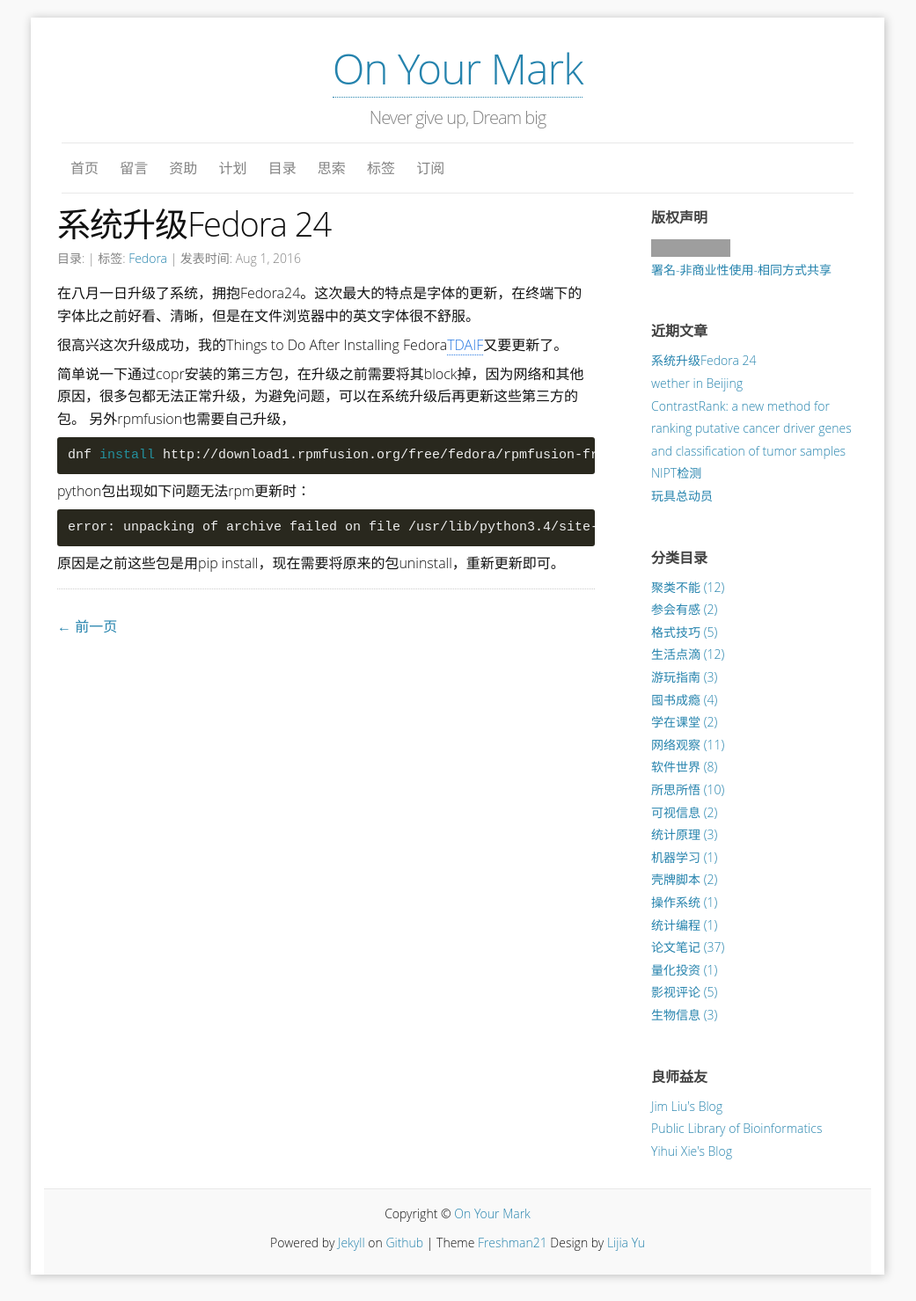
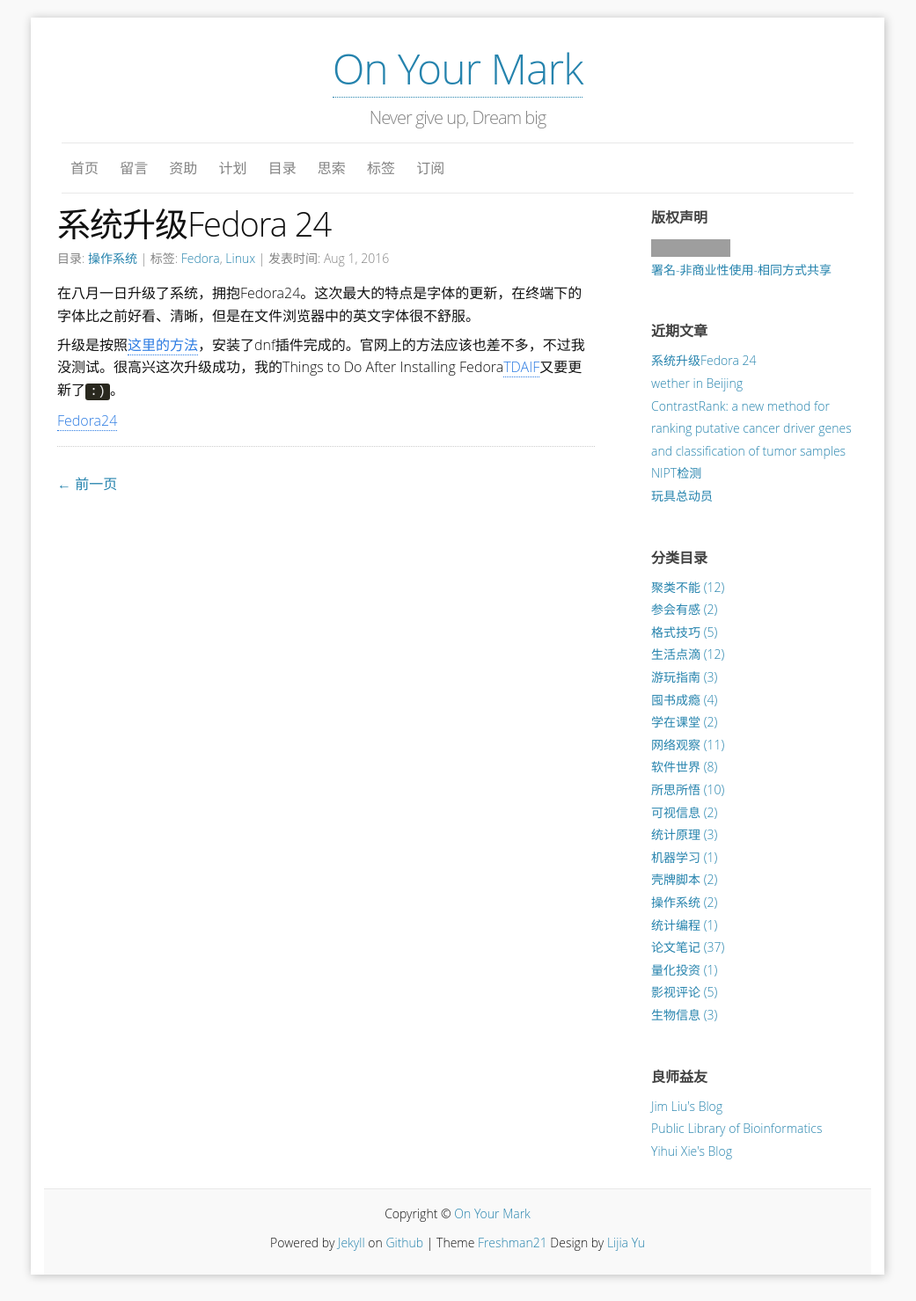
Before and after one commit to yulijia/cn, a Jekyll site: the page built from _posts/2016-08-01-Fedora24.md, in a window 1280 px wide. Shown: the whole page at 88% size, without its empty margins (120-1161 px from the left). Built offline with Jekyll 4.4.1, drawn with Linux system fonts in a browser that asks for light colours; some web fonts are replaced; comment, search, counter and statistics services are not loaded; grey boxes are pictures that could not be loaded.

Commit message:
update(content): add category, remove the details, try to remain invisible

````diff
--- a/_posts/2016-08-01-Fedora24.md
+++ b/_posts/2016-08-01-Fedora24.md
@@ -3,26 +3,14 @@ published: ture
 layout: post
 title: "系统升级Fedora 24"
 author: Yu
-categories:
+categories: 操作系统
 tags:
 - Fedora
+- Linux
 ---
 
 在八月一日升级了系统，拥抱Fedora24。这次最大的特点是字体的更新，在终端下的字体比之前好看、清晰，但是在文件浏览器中的英文字体很不舒服。
 
-很高兴这次升级成功，我的Things to Do After Installing Fedora[TDAIF](https://github.com/yulijia/TDAIF)又要更新了。
+升级是按照[这里的方法](https://fedoramagazine.org/upgrading-fedora-23-workstation-to-fedora-24/)，安装了dnf插件完成的。官网上的方法应该也差不多，不过我没测试。很高兴这次升级成功，我的Things to Do After Installing Fedora[TDAIF](https://github.com/yulijia/TDAIF)又要更新了`:)`。
 
-简单说一下通过copr安装的第三方包，在升级之前需要将其block掉，因为网络和其他原因，很多包都无法正常升级，为避免问题，可以在系统升级后再更新这些第三方的包。
-另外rpmfusion也需要自己升级，
-
-```bash
-dnf install http://download1.rpmfusion.org/free/fedora/rpmfusion-free-release-24.noarch.rpm
-```
-
-python包出现如下问题无法rpm更新时：
-
-```
-error: unpacking of archive failed on file /usr/lib/python3.4/site-packages/requests/packages/chardet: cpio: rename
-```
-
-原因是之前这些包是用pip install，现在需要将原来的包uninstall，重新更新即可。
+[Fedora24](http://i.imgur.com/KPwHhbZ.png)
````
